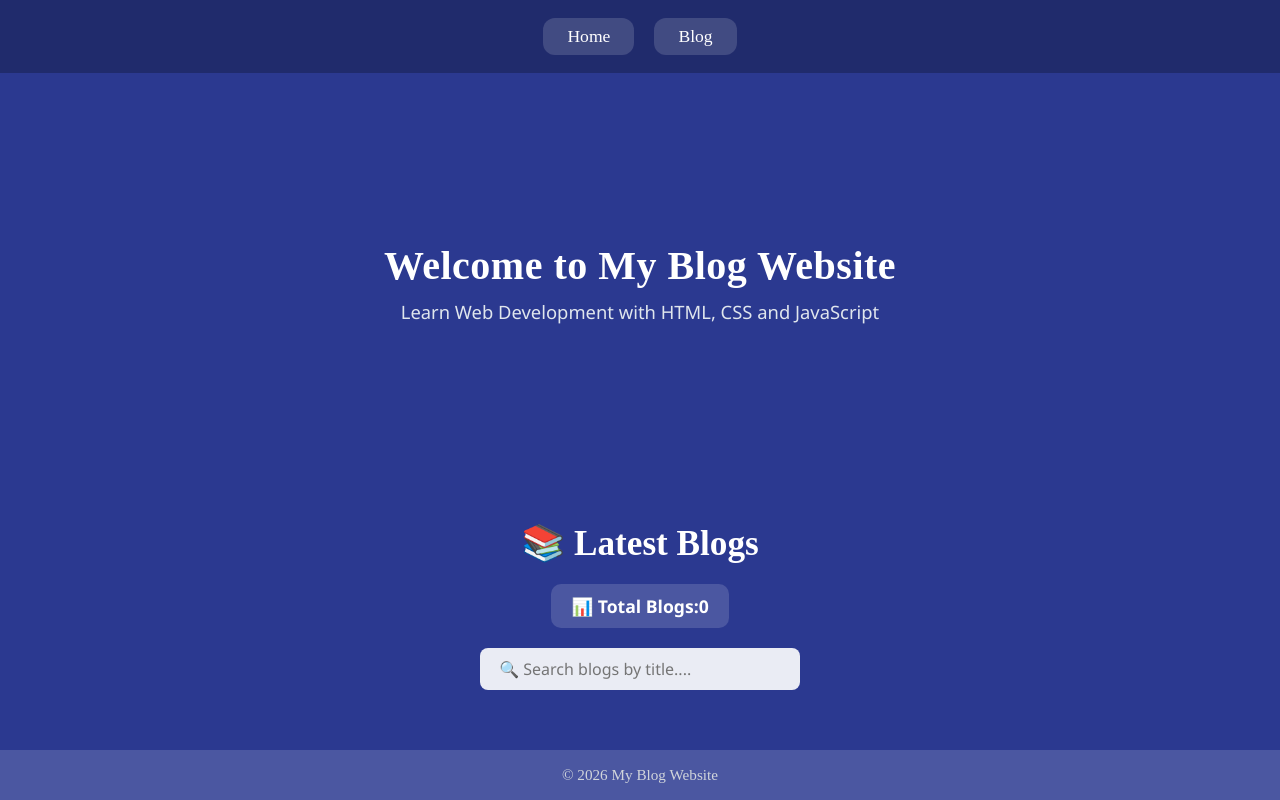
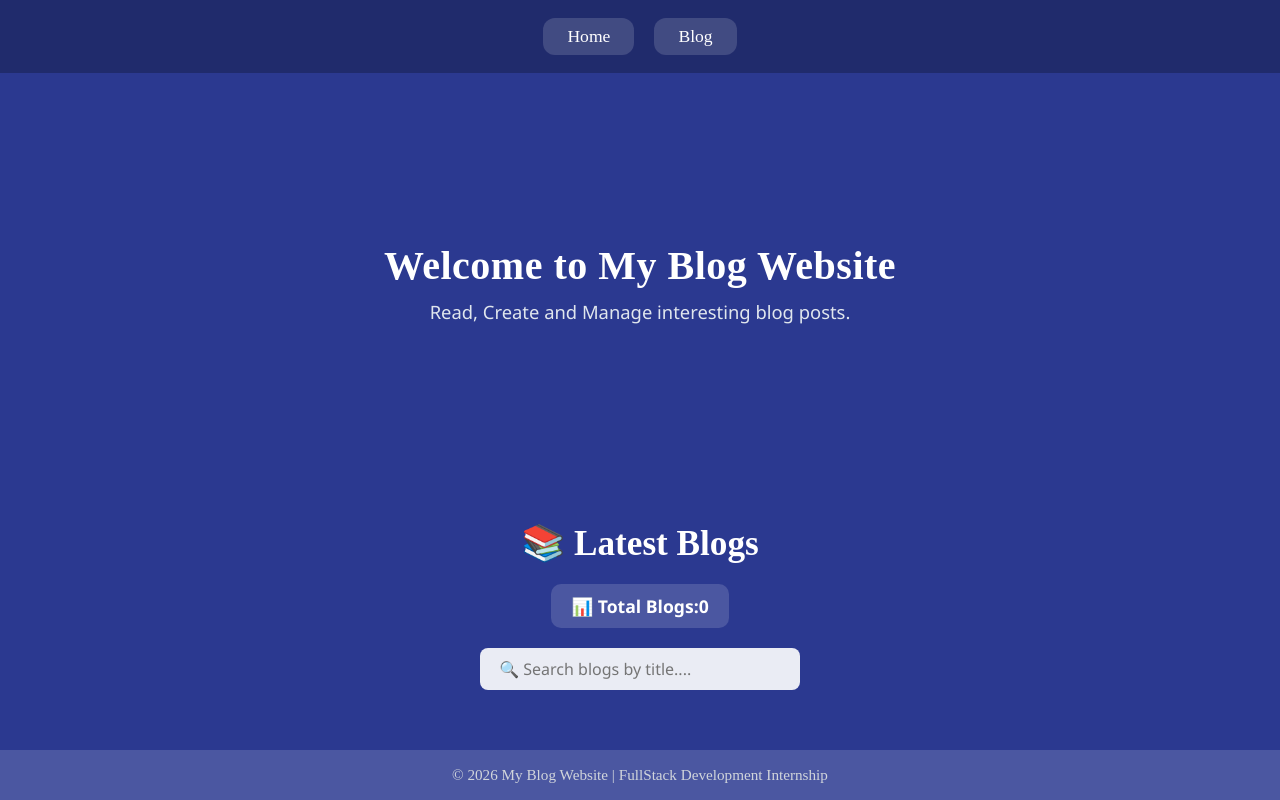
Before and after one commit to Kundaram11/FullStack-Development, a plain HTML site: page Index.html in a window 1280 px wide. Drawn offline with Linux system fonts and the light colour scheme; no server answers.

Commit message:
Index.html

```diff
--- a/Index.html
+++ b/Index.html
@@ -1,3 +1,4 @@
+
 <!DOCTYPE html>
 <html lang="en">
 <head>
@@ -5,6 +6,7 @@
   <meta name="viewport" content="width=device-width, initial-scale=1.0" />
   <title>Home</title>
   <link rel="stylesheet" href="Style.css" />
+  <link rel="icon" href="data:,">
 </head>
 <body>
 
@@ -16,37 +18,37 @@
     </div>
   </nav>
 
-  <!-- Hero Section -->
-
+  <!-- Hero Section
+    -->
 
   <main class="hero">
     <div class="hero-content">
       <h1>Welcome to My Blog Website</h1>
-      <p>Learn Web Development with HTML, CSS and JavaScript</p>
+      <p>Read, Create and Manage interesting blog posts.</p>
     </div>
   </main>
 
-  <!-- Blog Section-->
+  <!-- Blog Section -->
   <section class="blogs-section">
 
     <h2 class="title">📚 Latest Blogs</h2>
-    <!--Total Blog Counter-->
+    <!-- Total Blog Counter -->
     <div class="blog-counter">
       <h3 id="blogCount">📊 Total Blogs:0</h3>
     </div>
-    <!-- Search Box-->
+    <!-- Search Box -->
      <div class="search-box">
       <input type="text" id="search" placeholder=" 🔍 Search blogs by title....">
      </div>
-     <!-- Blog Cards-->
+     <!-- Blog Cards -->
     <div id="blogList" class="blogs"></div>
 
   </section>
   <script src="Script.js"></script>
 
-  <!-- Footer Section-->
+  <!-- Footer Section -->
   <footer class="footer">
-    <p>&copy; 2026 My Blog Website </p>
+    <p>&copy; 2026 My Blog Website | FullStack Development Internship </p>
   </footer>
 </body>
 </html>
```
